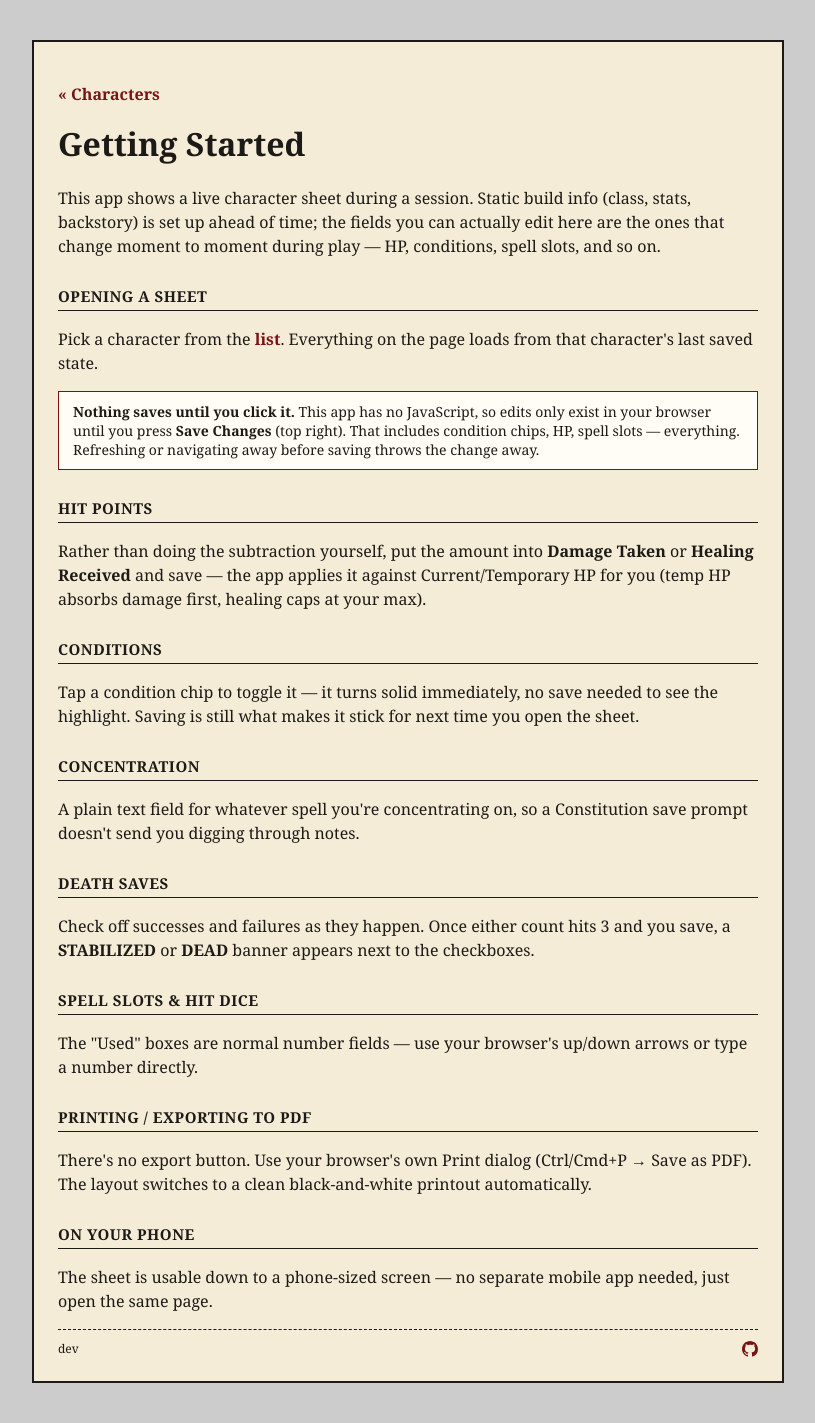
After one commit to mxhdg/dandd, a Flask app: page /guide in a window 1280 px wide. The commit adds this page. Shown: the whole page, without its empty margins (232-1047 px from the left). Run offline with Flask 3, Linux system fonts and the light colour scheme.

Commit message:
Add getting-started guide, harden CSRF/CSP, and clean up print/CSS duplication (1.2.0-rc2)
- Add /guide route + templates/guide.html, linked from the character list
- Add CSRF same-origin check on the Save Changes POST (403 on mismatch)
- Tighten CSP: form-action 'self', base-uri 'none', object-src 'none'
- Extract shared base.css from index.css/guide.css, dedupe save-btn/back-link/
  page-footer rules, merge the two @media print blocks, drop dead CSS
- Add tests for the guide route and CSRF rejection/acceptance
- Update codex_roadmap.md: log guide as done under 1.2.0, add blocking-Trivy-
  scan item, annotate PIN lock as a distinct concern from CSRF
- Bump version to 1.2.0-rc2

```diff
--- a/codex/app.py
+++ b/codex/app.py
@@ -1,6 +1,7 @@
 import os
 import re
 from pathlib import Path
+from urllib.parse import urlsplit
 
 import yaml
 from flask import Flask, abort, redirect, render_template, request, url_for
@@ -45,6 +46,17 @@ def _valid_character_id(character_id):
     return bool(CHARACTER_ID_RE.fullmatch(character_id))
 
 
+def _same_origin_request(req):
+    # No auth/session exists to hang a CSRF token off of (see CLAUDE.md), so
+    # this checks Origin (falling back to Referer) against the request's own
+    # host instead - enough to block a cross-site page from forging a POST
+    # to /update, which a browser wouldn't let it forge these headers for.
+    source = req.headers.get("Origin") or req.headers.get("Referer")
+    if not source:
+        return False
+    return urlsplit(source).netloc == req.host
+
+
 @app.context_processor
 def inject_app_version():
     return {
@@ -60,7 +72,8 @@ def set_security_headers(response):
     response.headers["Referrer-Policy"] = "no-referrer"
     response.headers["Content-Security-Policy"] = (
         "default-src 'self'; style-src 'self' 'unsafe-inline'; "
-        "script-src 'none'; frame-ancestors 'none'"
+        "script-src 'none'; frame-ancestors 'none'; "
+        "form-action 'self'; base-uri 'none'; object-src 'none'"
     )
     return response
 
@@ -140,6 +153,11 @@ def index():
     return render_template("index.html", characters=_list_characters())
 
 
+@app.route("/guide")
+def guide():
+    return render_template("guide.html")
+
+
 @app.route("/characters/<character_id>")
 def character_sheet(character_id):
     if not _valid_character_id(character_id):
@@ -215,6 +233,8 @@ def _state_from_form(form, previous, slot_levels, max_hp):
 
 @app.route("/characters/<character_id>/update", methods=["POST"])
 def update_character(character_id):
+    if not _same_origin_request(request):
+        abort(403)
     if not _valid_character_id(character_id):
         abort(404)
     data = _load_character(character_id)
--- a/codex/pyproject.toml
+++ b/codex/pyproject.toml
@@ -1,6 +1,6 @@
 [project]
 name = "codex"
-version = "1.2.0-rc1"
+version = "1.2.0-rc2"
 
 [tool.black]
 line-length = 88
--- /dev/null
+++ b/codex/static/css/base.css
@@ -0,0 +1,13 @@
+body { font-family: Georgia, "Times New Roman", serif; background: #ccc; margin: 0; padding: 40px; box-sizing: border-box; }
+@media (max-width: 600px) {
+  body { padding: 16px; }
+}
+h1 { margin-top: 0; }
+a { color: #7a1414; text-decoration: none; font-weight: bold; }
+a:hover { text-decoration: underline; }
+.page-footer {
+  margin-top: 16px; border-top: 1px dashed #1c1a16; padding-top: 10px; font-size: 12px;
+  display: flex; align-items: center; justify-content: space-between; gap: 8px;
+}
+.page-footer .github-link { display: inline-flex; color: #7a1414; }
+.page-footer .github-link svg { display: block; fill: currentColor; }
--- /dev/null
+++ b/codex/static/css/guide.css
@@ -0,0 +1,4 @@
+.guide-box { background: #f5ecd8; max-width: 700px; margin: 0 auto; padding: 24px; border: 2px solid #1c1a16; color: #1c1a16; }
+h2 { font-size: 15px; text-transform: uppercase; letter-spacing: .5px; border-bottom: 1.5px solid #1c1a16; padding-bottom: 4px; margin-top: 28px; }
+p { line-height: 1.5; }
+.note { background: #fffdf6; border: 1.5px solid #7a1414; padding: 10px 14px; margin: 12px 0; font-size: 14px; }
--- /dev/null
+++ b/codex/templates/guide.html
@@ -0,0 +1,68 @@
+<!DOCTYPE html>
+<html lang="en">
+<head>
+<meta charset="UTF-8">
+<meta name="viewport" content="width=device-width, initial-scale=1">
+<title>Getting Started</title>
+<link rel="stylesheet" href="{{ url_for('static', filename='css/base.css') }}">
+<link rel="stylesheet" href="{{ url_for('static', filename='css/guide.css') }}">
+</head>
+<body>
+  <div class="guide-box">
+    <p><a href="{{ url_for('index') }}">&laquo; Characters</a></p>
+    <h1>Getting Started</h1>
+
+    <p>This app shows a live character sheet during a session. Static build
+    info (class, stats, backstory) is set up ahead of time; the fields you
+    can actually edit here are the ones that change moment to moment during
+    play &mdash; HP, conditions, spell slots, and so on.</p>
+
+    <h2>Opening a sheet</h2>
+    <p>Pick a character from the <a href="{{ url_for('index') }}">list</a>.
+    Everything on the page loads from that character's last saved state.</p>
+
+    <div class="note">
+      <strong>Nothing saves until you click it.</strong> This app has no
+      JavaScript, so edits only exist in your browser until you press
+      <strong>Save Changes</strong> (top right). That includes condition
+      chips, HP, spell slots &mdash; everything. Refreshing or navigating
+      away before saving throws the change away.
+    </div>
+
+    <h2>Hit Points</h2>
+    <p>Rather than doing the subtraction yourself, put the amount into
+    <strong>Damage Taken</strong> or <strong>Healing Received</strong> and
+    save &mdash; the app applies it against Current/Temporary HP for you
+    (temp HP absorbs damage first, healing caps at your max).</p>
+
+    <h2>Conditions</h2>
+    <p>Tap a condition chip to toggle it &mdash; it turns solid immediately,
+    no save needed to see the highlight. Saving is still what makes it
+    stick for next time you open the sheet.</p>
+
+    <h2>Concentration</h2>
+    <p>A plain text field for whatever spell you're concentrating on, so a
+    Constitution save prompt doesn't send you digging through notes.</p>
+
+    <h2>Death Saves</h2>
+    <p>Check off successes and failures as they happen. Once either count
+    hits 3 and you save, a <strong>STABILIZED</strong> or <strong>DEAD</strong>
+    banner appears next to the checkboxes.</p>
+
+    <h2>Spell Slots &amp; Hit Dice</h2>
+    <p>The "Used" boxes are normal number fields &mdash; use your browser's
+    up/down arrows or type a number directly.</p>
+
+    <h2>Printing / exporting to PDF</h2>
+    <p>There's no export button. Use your browser's own Print dialog
+    (Ctrl/Cmd+P &rarr; Save as PDF). The layout switches to a clean
+    black-and-white printout automatically.</p>
+
+    <h2>On your phone</h2>
+    <p>The sheet is usable down to a phone-sized screen &mdash; no separate
+    mobile app needed, just open the same page.</p>
+
+    {% include "_footer.html" %}
+  </div>
+</body>
+</html>
--- a/codex/templates/index.html
+++ b/codex/templates/index.html
@@ -4,11 +4,13 @@
 <meta charset="UTF-8">
 <meta name="viewport" content="width=device-width, initial-scale=1">
 <title>Characters</title>
+<link rel="stylesheet" href="{{ url_for('static', filename='css/base.css') }}">
 <link rel="stylesheet" href="{{ url_for('static', filename='css/index.css') }}">
 </head>
 <body>
   <div class="list-box">
     <h1>Characters</h1>
+    <p><a href="{{ url_for('guide') }}">Getting Started</a></p>
     <ul>
       {% for char in characters %}
       <li><a href="/characters/{{ char.id }}">{{ char.name }}</a></li>
```
Also changed, not shown: codex/static/css/character_sheet.css (+22 -34 lines), codex/static/css/index.css (+0 -13 lines), codex/tests/test_app.py (+36 -0 lines), codex_roadmap.md (+38 -3 lines).
